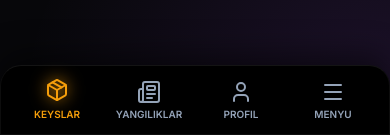
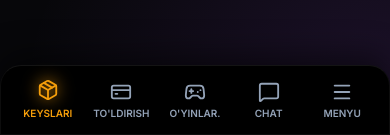
Before and after one commit to myyotubemu-gif/dimer, a React (Vite) app in the folder pubg-drop/: page / in a window 390 px wide. Shown: the part 709-844 px from the top of the page. Built offline with nearby package versions, Linux system fonts and the light colour scheme; no server answers.

Commit message:
Finalize header dropdown and mobile nav UI

```diff
--- a/pubg-drop/src/components/Header.jsx
+++ b/pubg-drop/src/components/Header.jsx
@@ -84,24 +84,45 @@ function Header() {
                   {isDropdownOpen && (
                     <div className="user-dropdown animate-fade-in">
                       <div className="dropdown-user-info">
-                        <strong>{user.name}</strong>
-                        <span>ID: {user.id.substring(0, 8)}</span>
+                        <div style={{ display: 'flex', justifyContent: 'space-between', alignItems: 'center' }}>
+                          <strong>{user.name.length > 12 ? user.name.substring(0, 12) + '...' : user.name}</strong>
+                          <ChevronDown size={16} opacity={0.5} />
+                        </div>
+                        <span style={{ display: 'flex', alignItems: 'center', gap: '5px', marginTop: '4px' }}>
+                          ID: {user.id.substring(0, 8)}
+                          <button onClick={() => { navigator.clipboard.writeText(user.id); showToast('ID nusxalandi', 'success'); }} style={{ color: 'var(--text-muted)', display: 'flex' }}>
+                            <CreditCard size={12} />
+                          </button>
+                        </span>
                       </div>
                       <div className="dropdown-divider"></div>
+
                       <Link to="/profile" className="dropdown-item" onClick={() => setIsDropdownOpen(false)}>
-                        <UserIcon className="icon" size={18} /> Shaxsiy kabinet
+                        <UserIcon className="icon" size={20} /> Shaxsiy kabinet
                       </Link>
+
+                      <a href="https://t.me/Dimer_pubg" target="_blank" rel="noreferrer" className="dropdown-item" onClick={() => setIsDropdownOpen(false)}>
+                        <Headphones className="icon" size={20} /> Yordam
+                      </a>
+
                       <Link to="/news-promo" className="dropdown-item" onClick={() => setIsDropdownOpen(false)}>
-                        <Newspaper className="icon" size={18} /> Yangiliklar & Promokodlar
+                        <Gift className="icon" size={20} /> Promokod
                       </Link>
+
+                      <Link to="/topup" className="dropdown-item" onClick={() => setIsDropdownOpen(false)}>
+                        <CreditCard className="icon" size={20} /> Hisobni to'ldirish
+                      </Link>
+
                       {user.role === 'admin' && (
                         <Link to="/admin-secret" className="dropdown-item text-primary" onClick={() => setIsDropdownOpen(false)}>
-                          <ArrowUpRight className="icon" size={18} /> Admin Panel
+                          <ArrowUpRight className="icon" size={20} /> Admin Panel
                         </Link>
                       )}
+
                       <div className="dropdown-divider"></div>
+
                       <button className="dropdown-item text-error" onClick={handleLogout}>
-                        <LogOut className="icon" size={18} /> Chiqish
+                        <LogOut className="icon" size={20} /> Chiqish
                       </button>
                     </div>
                   )}
--- a/pubg-drop/src/components/MobileNav.jsx
+++ b/pubg-drop/src/components/MobileNav.jsx
@@ -1,36 +1,40 @@
 import React, { useContext } from 'react';
 import { Link, useLocation } from 'react-router-dom';
-import { Package, Newspaper, User, Menu } from 'lucide-react';
+import { Package, CreditCard, Gamepad2, MessageSquare, Menu } from 'lucide-react';
 import { AuthContext } from '../context/AuthContext';
 import './MobileNav.css';
 
 function MobileNav({ onMenuClick }) {
   const location = useLocation();
-  const { user } = useContext(AuthContext);
 
   const isActive = (path) => location.pathname === path;
 
   return (
     <nav className="mobile-nav-bottom glass">
       <Link to="/" className={`mobile-nav-item ${isActive('/') ? 'active' : ''}`}>
-        <Package size={24} />
-        <span>Keyslar</span>
+        <Package size={22} />
+        <span>Keyslari</span>
+      </Link>
+
+      <Link to="/topup" className={`mobile-nav-item ${isActive('/topup') ? 'active' : ''}`}>
+        <CreditCard size={22} />
+        <span>To'ldirish</span>
       </Link>
 
       <Link to="/news-promo" className={`mobile-nav-item ${isActive('/news-promo') ? 'active' : ''}`}>
-        <Newspaper size={24} />
-        <span>Yangiliklar</span>
+        <Gamepad2 size={22} />
+        <span>O'yinlar.</span>
       </Link>
 
+      <a href="https://t.me/Dimer_pubg" target="_blank" rel="noreferrer" className="mobile-nav-item">
+        <MessageSquare size={22} />
+        <span>Chat</span>
+      </a>
+
       <Link to="/profile" className={`mobile-nav-item ${isActive('/profile') ? 'active' : ''}`}>
-        <User size={24} />
-        <span>Profil</span>
+        <Menu size={22} />
+        <span>Menyu</span>
       </Link>
-
-      <button className="mobile-nav-item" onClick={onMenuClick}>
-        <Menu size={24} />
-        <span>Menyu</span>
-      </button>
     </nav>
   );
 }
```
